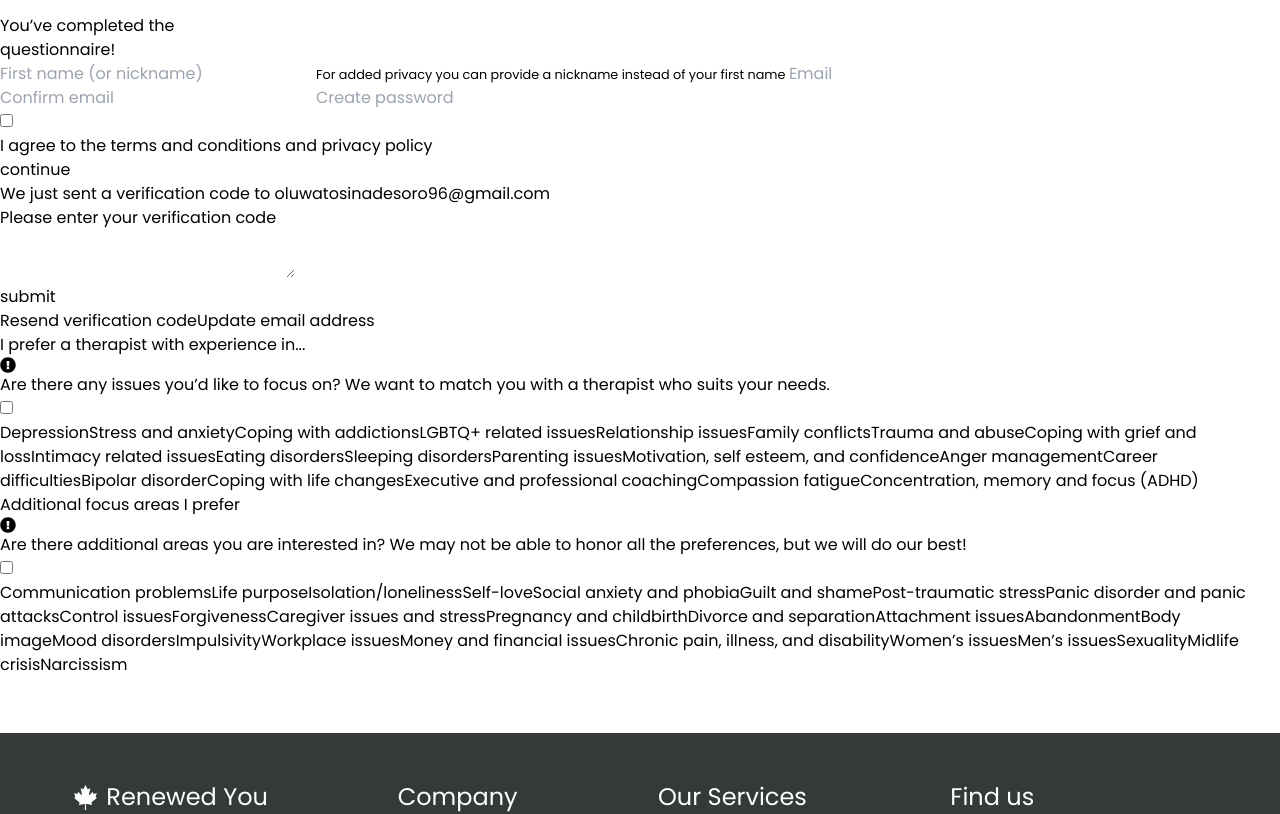
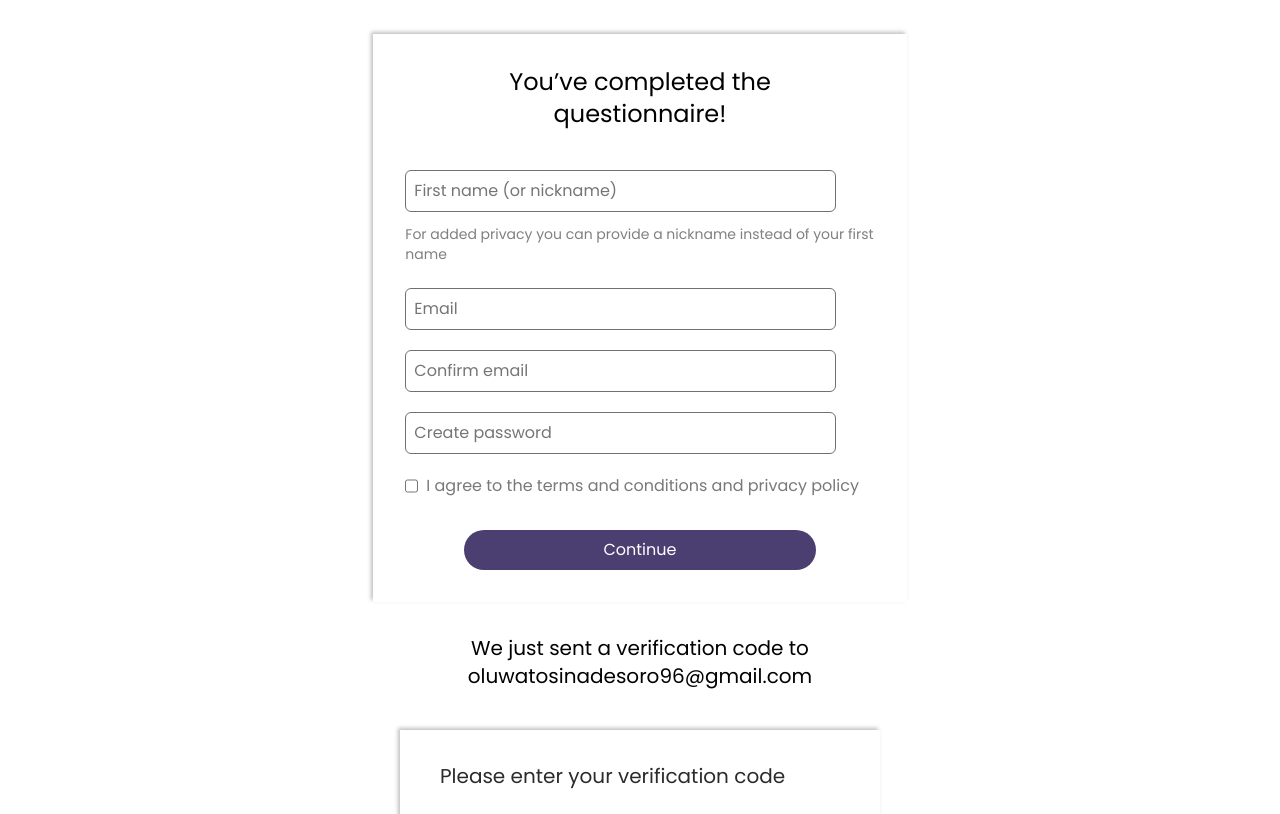
Before and after one commit to abdoullahi42/Renewed-You, a React (Vite) app: page /about in a window 1280 px wide. Shown: the part 2660-3474 px from the top of the page. Built offline with nearby package versions, Linux system fonts and the light colour scheme.

Commit message:
feat(added form

```diff
--- a/src/App.jsx
+++ b/src/App.jsx
@@ -12,7 +12,7 @@ import NavBar from "./component/NavBar";
 import Footer from "./component/Footer";
 import Landpages from "./pages/landpages";
 import Onboarding from "./pages/Onboarding";
-import ClientQuestionnair1 from "./component/ClientQuestionnair1";
+import ClientQuestionnair2 from "./component/LastQuestionnair";
 
 function App() {
   return (
@@ -25,7 +25,7 @@ function App() {
         <Route path="/onboarding-theraphy" element={<Onboarding />} />
 
         <Route path="/onlineTheraphy">
-          <Route index element={<ClientQuestionnair1 />} />
+          <Route index element={<ClientQuestionnair2 />} />
           <Route path="teens" element={<Teens />} />
           <Route path="couples" element={<Couples />} />
           <Route path="individuals" element={<Individual />} />
--- a/src/component/ClientQuestionnair1.jsx
+++ b/src/component/ClientQuestionnair1.jsx
@@ -46,11 +46,19 @@ const questions = [
 
 function ClientQuestionnair1() {
   const [countries, setCountries] = useState([]);
-  const [step, setStep] = useState(0);
-  function handleClick() {
-    setStep((Previous) => Previous + 1);
+  const [currentStep, setCurrentStep] = useState(0);
+  const handleNext = () => {
+    if (currentStep < questions.length - 1) {
+      setCurrentStep(currentStep + 1);
     }
-  const [currentIndex, setcurrentIndex] = useState(0);
+  };
+
+  const handlePrevious = () => {
+    if (currentStep > 0) {
+      setCurrentStep(currentStep - 1);
+    }
+  };
+
   useEffect(() => {
     const fetchCountries = async () => {
       try {
@@ -72,26 +80,28 @@ function ClientQuestionnair1() {
         className="h-fit py-4 w-3/5 mx-auto rounded-lg"
         style={{ boxShadow: "-2px -2px 4px 0px #00000040" }}
       >
-        {questions.map((val, i) => (
-          <div key={i} className=" w-11/12 mx-auto py-4">
-            <h5 className="text-center text-xl mb-8">{val.quest}</h5>
+        {questions[currentStep] && (
+          <div className=" w-11/12 mx-auto py-4">
+            <h5 className="text-center text-xl mb-8">
+              {questions[currentStep].quest}
+            </h5>
 
-            {val.options &&
-              val.options.map((option, index) => (
+            {questions[currentStep].options &&
+              questions[currentStep].options.map((option, index) => (
                 <div
                   key={index}
                   className="mb-4 bg-[#716599] rounded-[80px] w-10/12 mx-auto"
+                  onClick={handleNext}
                 >
-                  <button className=" text-white py-3 px-5 " onClick="">
-                    {option}
-                  </button>
+                  <button className=" text-white py-3 px-5 ">{option}</button>
                 </div>
               ))}
             <div className=" w-10/12 mx-auto">
-              {val.isInput && val.IsInputType === "DropDown" && (
+              {questions[currentStep].isInput &&
+                questions[currentStep].IsInputType === "DropDown" && (
                   <select className="w-11/12 mx-auto rounded-[5px] p-2 border border-[#3E3D3D]">
-                  {val.inputOptions.map((opt, i) => (
-                    <option key={i} value={opt}>
+                    {questions[currentStep].inputOptions.map((opt, i) => (
+                      <option key={i} value={opt} onChange={handleNext}>
                         {opt}
                       </option>
                     ))}
@@ -99,10 +109,14 @@ function ClientQuestionnair1() {
                 )}
             </div>
 
-            {val.isInput && val.IsInputType === "Api" && (
+            {questions[currentStep].isInput &&
+              questions[currentStep].IsInputType === "Api" && (
                 <Fragment>
                   <div className=" w-10/12 mx-auto">
-                  <select className="w-11/12 mx-auto rounded-[5px] p-2 border border-[#3E3D3D] mb-5">
+                    <select
+                      className="w-11/12 mx-auto rounded-[5px] p-2 border border-[#3E3D3D] mb-5"
+                      onChange={handleNext}
+                    >
                       {countries.map((country, i) => (
                         <option key={i} value={country}>
                           {country}
@@ -112,25 +126,31 @@ function ClientQuestionnair1() {
                   </div>
 
                   <div className="flex  w-10/12 mx-auto justify-between mt-5 ">
-                  <button className="bg-[#4B3F72] text-white w-1/4  py-2 px-4 rounded-[80px]">
+                    <button
+                      className="bg-[#4B3F72] text-white w-1/4  py-2 px-4 rounded-[80px]"
+                      onClick={handlePrevious}
+                    >
                       Previous
                     </button>
-                  <button className="bg-[#4B3F72] text-white  w-1/4  py-2 px-4 rounded-[80px]">
+                    <button
+                      className="bg-[#4B3F72] text-white  w-1/4  py-2 px-4 rounded-[80px]"
+                      onClick={handleNext}
+                    >
                       Next
                     </button>
                   </div>
                 </Fragment>
               )}
-            {val.isCaution && (
+            {questions[currentStep].isCaution && (
               <div className="flex items-center mt-14 gap-6 py-3 px-4 bg-[#DEDBE9] w-10/12 mx-auto">
                 <div className="flex items-center border border-[#5336A7] p-1 rounded-full max-h-fit">
                   <FaExclamation size={15} color="#5336A7" />
                 </div>
-                <p className="text-sm">{val.caution}</p>
+                <p className="text-sm">{questions[currentStep].caution}</p>
               </div>
             )}
           </div>
-        ))}
+        )}
       </div>
     </section>
   );
--- a/src/component/ClientQuestionnair2.jsx
+++ b/src/component/ClientQuestionnair2.jsx
@@ -1,4 +1,4 @@
-import { FaExclamationCircle } from "react-icons/fa";
+import { FaExclamation } from "react-icons/fa";
 const questions = [
   {
     quest: "What is your relationship status?",
@@ -86,32 +86,44 @@ const questions = [
 
 function ClientQuestionnair2() {
   return (
-    <section>
-      <div>
+    <section className="lg:w-10/12 mx-auto my-8">
+      <div
+        className="h-fit py-4 w-3/5 mx-auto rounded-lg"
+        style={{ boxShadow: "-2px -2px 4px 0px #00000040" }}
+      >
         {questions.map((value, index) => (
-          <div key={index}>
-            <h5>{value.quest}</h5>
+          <div key={index} className=" w-11/12 mx-auto py-4">
+            <h5 className="text-center text-xl mb-8">{value.quest}</h5>
 
             {value.option &&
               value.option.map((option, index) => (
-                <div key={index}>
-                  <button>{option}</button>
+                <div
+                  key={index}
+                  className="mb-4 bg-[#716599] rounded-[80px] w-10/12 mx-auto"
+                >
+                  <button className=" text-white py-3 px-5 ">{option}</button>
                 </div>
               ))}
 
             {value.inputType === "checkbox" && (
-              <div>
+              <div className=" w-10/12 mx-auto">
                 {value.checkboxOption.map((option, index) => (
-                  <div key={index} className="flex gap-3">
+                  <div key={index} className="flex gap-3 mb-1">
                     <input type="checkbox" />
                     <p>{option}</p>
                   </div>
                 ))}
 
-                <button>Next</button>
-                <div className="flex items-center">
-                  <FaExclamationCircle />
-                  <p>
+                <div className=" flex justify-end">
+                  <button className="bg-[#4B3F72] text-white w-1/4  py-2 px-4 rounded-[80px] ">
+                    Next
+                  </button>
+                </div>
+                <div className="flex items-center mt-14 gap-6 py-3 px-4 bg-[#DEDBE9] w-10/12 mx-auto ">
+                  <div className="flex items-center border border-[#5336A7] p-[1px] rounded-full w-7">
+                    <div className="text-[#5336A7] w-12 text-center">!</div>
+                  </div>
+                  <p className="text-sm">
                     This is a preliminary question to understand what you are
                     going through, you will have more opportunities to explain
                     or elaborate on your feelings and challenges later on.
@@ -121,14 +133,18 @@ function ClientQuestionnair2() {
             )}
 
             {value.inputType === "box" && (
-              <div>
+              <div className=" w-10/12 mx-auto">
                 {value.checkboxOption.map((option, index) => (
-                  <div key={index} className="flex gap-3">
+                  <div key={index} className="flex gap-3 mb-1">
                     <input type="checkbox" />
                     <p>{option}</p>
                   </div>
                 ))}
-                <button>Next</button>
+                <div className=" flex justify-end">
+                  <button className="bg-[#4B3F72] text-white w-1/4  py-2 px-4 rounded-[80px] ">
+                    Next
+                  </button>
+                </div>
               </div>
             )}
           </div>
--- a/src/component/ClientQuestionnair3.jsx
+++ b/src/component/ClientQuestionnair3.jsx
@@ -39,41 +39,52 @@ const questions = [
     isOneQuesiton: true,
   },
 ];
+const optionsStyle =
+  "text-white py-3 px-5 block  bg-[#716599] mb-2  rounded-[80px]  w-10/12";
 
 function ClientQuestionnair3() {
   return (
-    <section>
-      <div>
+    <section className="lg:w-10/12 mx-auto my-8">
+      <div
+        className="h-fit py-4 w-3/5 mx-auto rounded-lg"
+        style={{ boxShadow: "-2px -2px 4px 0px #00000040" }}
+      >
         {questions.map((question) => (
-          <div key={question.quest}>
+          <div key={question.quest} className=" w-11/12 mx-auto py-4">
             {question.isOneQuesiton ? (
               <div>
-                <h5>{question.quest}</h5>
-                <div>
-                  <button>Yes</button>
-                  <button>No</button>
+                <h5 className="text-center text-xl mb-8">{question.quest}</h5>
+                <div className="mb-4 w-10/12 mx-auto">
+                  <button className={optionsStyle}>Yes</button>
+                  <button className={optionsStyle}>No</button>
                 </div>
               </div>
             ) : (
               <div>
-                <p>
+                <p className="text-center text-[18px] mb-12">
                   Over the past 2 weeks, how often have you been bothered by any
                   of the following problems:
                 </p>
-                <h5>{question.quest}</h5>
+                <h5 className="text-center text-xl mb-8">{question.quest}</h5>
                 {question.hasDifferentOptions ? (
-                  <div>
-                    <button>Not difficult at all</button>
-                    <button>Somewhat difficult</button>
-                    <button>Very difficult</button>
-                    <button>Extremely difficult</button>
+                  <div className="mb-4 w-10/12 mx-auto">
+                    <button className={optionsStyle}>
+                      Not difficult at all
+                    </button>
+                    <button className={optionsStyle}>Somewhat difficult</button>
+                    <button className={optionsStyle}>Very difficult</button>
+                    <button className={optionsStyle}>
+                      Extremely difficult
+                    </button>
                   </div>
                 ) : (
-                  <div>
-                    <button>Not at all</button>
-                    <button>Several days</button>
-                    <button>More than half the days</button>
-                    <button>Nearly every day</button>
+                  <div className="mb-4   w-10/12 mx-auto">
+                    <button className={optionsStyle}>Not at all</button>
+                    <button className={optionsStyle}>Several days</button>
+                    <button className={optionsStyle}>
+                      More than half the days
+                    </button>
+                    <button className={optionsStyle}>Nearly every day</button>
                   </div>
                 )}
               </div>
--- a/src/component/ClientQuestionnair4.jsx
+++ b/src/component/ClientQuestionnair4.jsx
@@ -1,4 +1,4 @@
-import { FaExclamationCircle } from "react-icons/fa";
+import { FaExclamation } from "react-icons/fa";
 const questions = [
   {
     quest: "Do you have any problems or worries about intimacy?",
@@ -33,12 +33,9 @@ const questions = [
   },
   {
     quest: "How would you rate your current financial status?",
-  },
-  {
-    quest:
-      "Feeling bad about yourself - or that you are a failure or have let yourself or your family down",
     options: ["Good", "Fair", "poor"],
   },
+
   {
     quest: "How would you rate your current sleeping habits?",
     options: ["Good", "Fair", "poor"],
@@ -144,24 +141,32 @@ const questions = [
 
 function ClientQuestionnair4() {
   return (
-    <section>
-      <div>
+    <section className="lg:w-10/12 mx-auto my-8">
+      <div
+        className="h-fit py-4 w-3/5 mx-auto rounded-lg"
+        style={{ boxShadow: "-2px -2px 4px 0px #00000040" }}
+      >
         {questions.map((value, index) => (
-          <div key={index}>
-            <h5>{value.quest}</h5>
+          <div key={index} className=" w-11/12 mx-auto py-4">
+            <h5 className="text-center text-xl mb-8">{value.quest}</h5>
 
             {value.options && (
               <div>
                 {value.options.map((option, index) => (
-                  <div key={index}>
-                    <button>{option}</button>
+                  <div
+                    key={index}
+                    className="mb-4 bg-[#716599] rounded-[80px] w-10/12 mx-auto"
+                  >
+                    <button className=" text-white py-3 px-5 ">{option}</button>
                   </div>
                 ))}
 
                 {value.isCaution && (
-                  <div>
-                    <FaExclamationCircle />
-                    <p>
+                  <div className="flex items-center mt-14 gap-6 py-3 px-4 bg-[#DEDBE9] w-10/12 mx-auto">
+                    <div className="flex items-center border border-[#5336A7] p-1 rounded-full max-h-fit">
+                      <FaExclamation size={15} color="#5336A7" />
+                    </div>
+                    <p className="text-sm">
                       Some symptoms of panic attacks including a racing heart,
                       dizziness, or chest pains.
                     </p>
@@ -171,16 +176,20 @@ function ClientQuestionnair4() {
             )}
 
             {value.checkboxOption && (
-              <div>
+              <div className=" w-11/12 mx-auto">
                 {value.checkboxOption.map((option, index) => (
-                  <div key={index}>
-                    <div className="flex gap-3">
+                  <div key={index} className=" w-10/12 mx-auto">
+                    <div className="flex gap-3 mb-1">
                       <input type="checkbox" />
                       <p>{option}</p>
                     </div>
                   </div>
                 ))}
-                <button>Next</button>
+                <div className=" flex justify-end">
+                  <button className="bg-[#4B3F72] text-white w-1/4  py-2 px-4 rounded-[80px] ">
+                    Next
+                  </button>
+                </div>
               </div>
             )}
           </div>
--- a/src/component/LastQuestionnair.jsx
+++ b/src/component/LastQuestionnair.jsx
@@ -1,4 +1,4 @@
-import { FaExclamationCircle } from "react-icons/fa";
+import { FaExclamation } from "react-icons/fa";
 const dataCheckBox = [
   {
     title: "I prefer a therapist with experience in...",
@@ -63,57 +63,109 @@ const dataCheckBox = [
 ];
 function LastQuestionnair() {
   return (
-    <section>
-      <div>
-        <h5>
+    <section className="w-10/12 mx-auto my-8">
+      <div
+        className="h-fit py-4 w-3/5 mx-auto rounded-lg "
+        // style={{ boxShadow: "-2px -2px 4px 0px #00000040" }}
+      >
+        <div
+          className="p-8 w-10/12 mx-auto mb-8 "
+          style={{ boxShadow: "-2px -2px 4px 0px #00000040" }}
+        >
+          <h5 className="mb-10  text-2xl font-normal text-center">
             You’ve completed the <br></br>questionnaire!
           </h5>
           <div>
-          <input type="text" placeholder="First name (or nickname)" />
-          <small>
+            <input
+              type="text"
+              placeholder="First name (or nickname)"
+              className="border border-[#717070] rounded-md placeholder-[#787474] p-2 w-11/12 block mb-3"
+            />
+            <small className="text-[#827F7F] text-sm mb-6 inline-block">
               For added privacy you can provide a nickname instead of your first
               name{" "}
             </small>
-          <input type="email" placeholder="Email" />
-          <input type="email" placeholder="Confirm email" />
-          <input type="password" placeholder="Create password " />
+            <input
+              type="email"
+              placeholder="Email"
+              className="border border-[#717070] rounded-md placeholder-[#787474] p-2 w-11/12 block mb-5"
+            />
+            <input
+              type="email"
+              placeholder="Confirm email"
+              className="border border-[#717070] rounded-md placeholder-[#787474] p-2 w-11/12 block mb-5"
+            />
+            <input
+              type="password"
+              placeholder="Create password "
+              className="border border-[#717070] rounded-md placeholder-[#787474] p-2 w-11/12 block mb-5"
+            />
           </div>
-        <div>
+          <div className="flex gap-2 mb-8">
             <input type="checkbox" />
-          <p>I agree to the terms and conditions and privacy policy</p>
+            <p className="text-[#7A7878] ">
+              I agree to the terms and conditions and privacy policy
+            </p>
           </div>
-        <div>
-          <button>continue</button>
+          <div className=" w-3/4 bg-[#4B3F72] py-2 px-4 text-white rounded-[50px] text-center mx-auto ">
+            <button>Continue</button>
           </div>
         </div>
         <div>
-        <h5>
-          We just sent a verification code to oluwatosinadesoro96@gmail.com
+          <h5 className="text-center mb-10 text-xl">
+            We just sent a verification code to <br></br>
+            oluwatosinadesoro96@gmail.com
           </h5>
-        <div>
-          <h6>Please enter your verification code</h6>
-          <textarea />
-          <div>
-            <button>submit</button>
+          <div
+            className="w-3/4 mx-auto p-8 mb-8 px-10"
+            style={{ boxShadow: "-2px -2px 4px 0px #00000040" }}
+          >
+            <h6 className="text-xl text-[#2D2A2A] mb-8">
+              Please enter your verification code
+            </h6>
+            <div className="text-center w-10/12 mx-auto">
+              <textarea className="border border-[#4B3F72] rounded-xl resize-none outline-none w-1/3 mx-12 placeholder:text-center mb-8" />
             </div>
+            <div className="bg-[#4B3F72] text-white py-2 px-4 text-center rounded-full mb-8">
+              <button>Submit</button>
+            </div>
+            <div className="border border-black py-2 px-4 text-center rounded-full mb-8">
               <button>Resend verification code </button>
+            </div>
+            <div className="border border-black py-2 px-4 text-center rounded-full mb-8">
               <button>Update email address</button>
             </div>
           </div>
-      <div>
+        </div>
+        <div className="w-10/12 mx-auto">
           {dataCheckBox.map((data) => (
             <div key={data.title}>
-            <h5>{data.title}</h5>
-            <div>
-              <FaExclamationCircle />
+              <h5 className="text-xl lg:text-2xl text-center my-4">
+                {data.title}
+              </h5>
+              <div className="flex items-center mt-4 gap-6 py-3 px-4 bg-[#DEDBE9] w-10/12 mx-auto mb-12">
+                <div className="flex items-center border border-[#5336A7] p-1 rounded-full max-h-fit">
+                  <FaExclamation size={15} color="#5336A7" />
+                </div>
                 <p>{data.caution}</p>
               </div>
-            <div>
+              <div
+                className="w-11/12 mx-auto py-5 mb-8 "
+                style={{ boxShadow: "-2px -2px 4px 0px #00000040" }}
+              >
+                {data.checkBoxOptions.map((data, i) => (
+                  <div
+                    className="flex  items-center gap-3 mb-2 px-4 w-3/4 mx-auto"
+                    key={i}
+                  >
                     <input type="checkbox" />
-              <p>{data.checkBoxOptions}</p>
+                    <p className="text-base ">{data}</p>
+                  </div>
+                ))}
               </div>
             </div>
           ))}
+        </div>
       </div>
     </section>
   );
```
Lines whose indentation alone changed are shown as unchanged.
